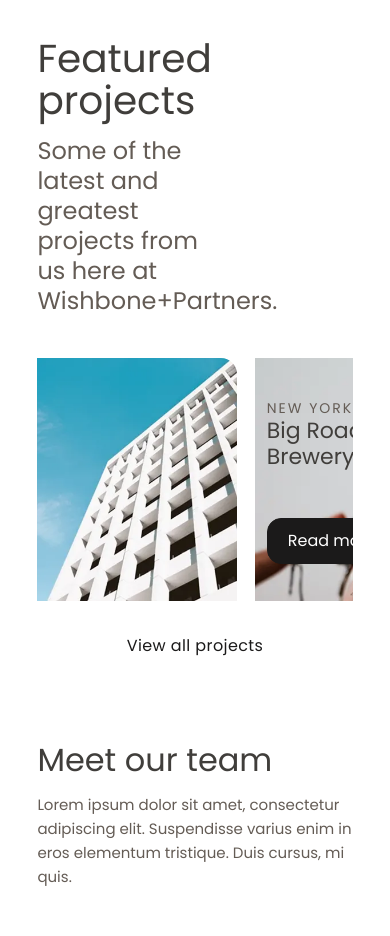
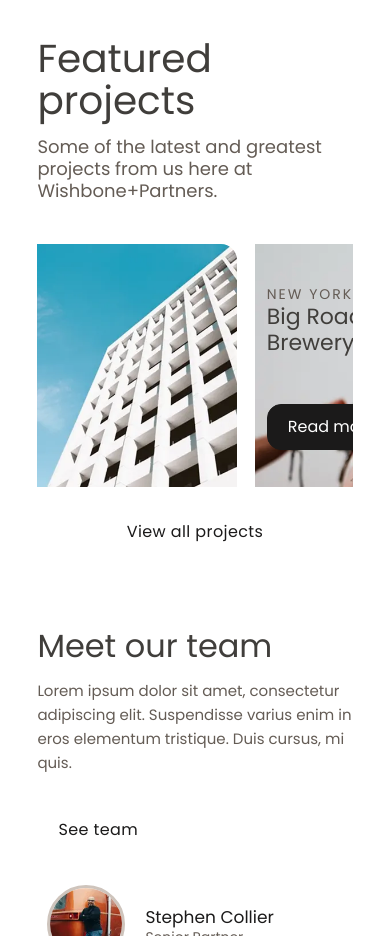
Before and after one commit to shal-work/figma_wishbone, a website: page docs/index.html in a window 390 px wide. Shown: the part 4463-5399 px from the top of the page. Drawn offline with nearby package versions, Linux system fonts and the light colour scheme.

```diff
--- a/src/block/projects/projects.scss
+++ b/src/block/projects/projects.scss
@@ -17,6 +17,11 @@
         width: 581px;
         margin-bottom: 42px;
         width: 54%;
+        @media (max-width: 768px) {
+            width: 100%;
+            font-size: 18px;
+            line-height: 22px;
+        }
     }
     &__block-text {
         width: 100%;
```
Also changed, not shown: build/style.css, docs/style.css, 2 other files.
